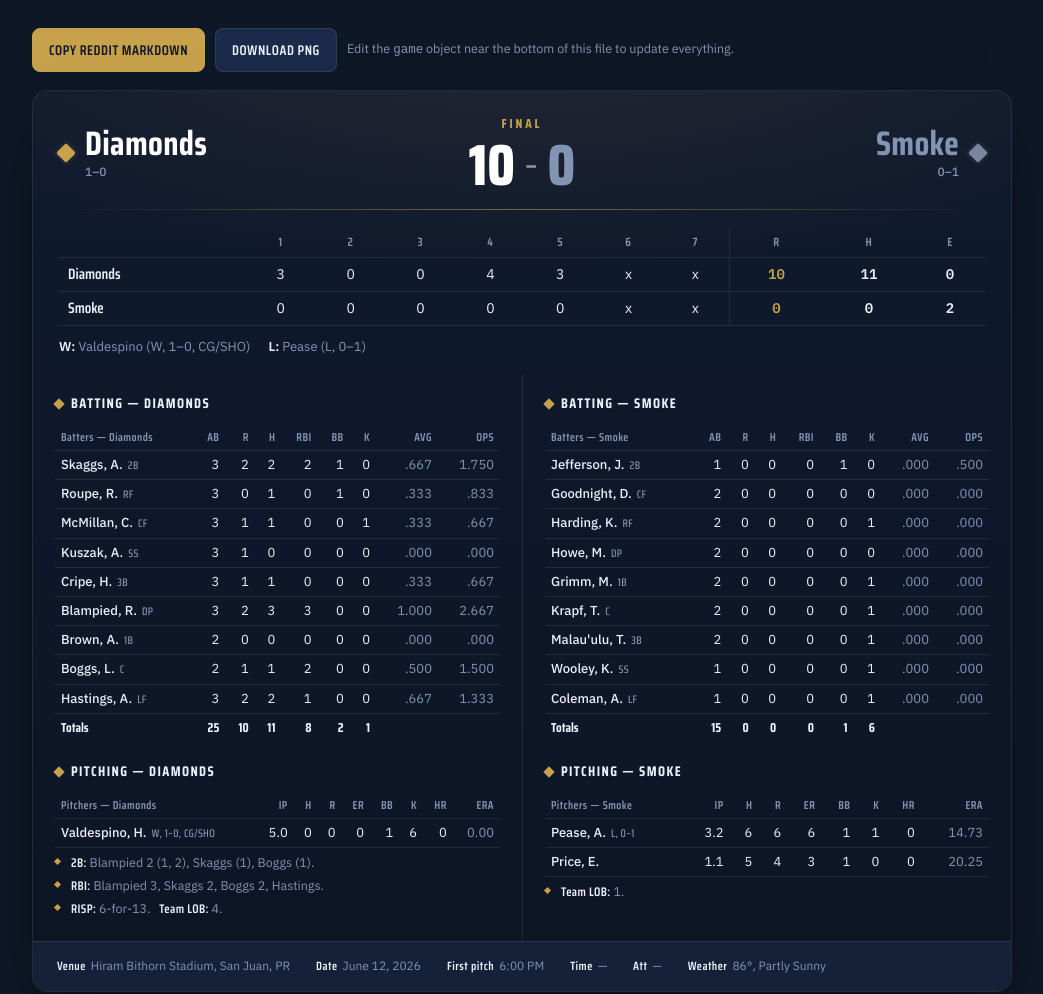
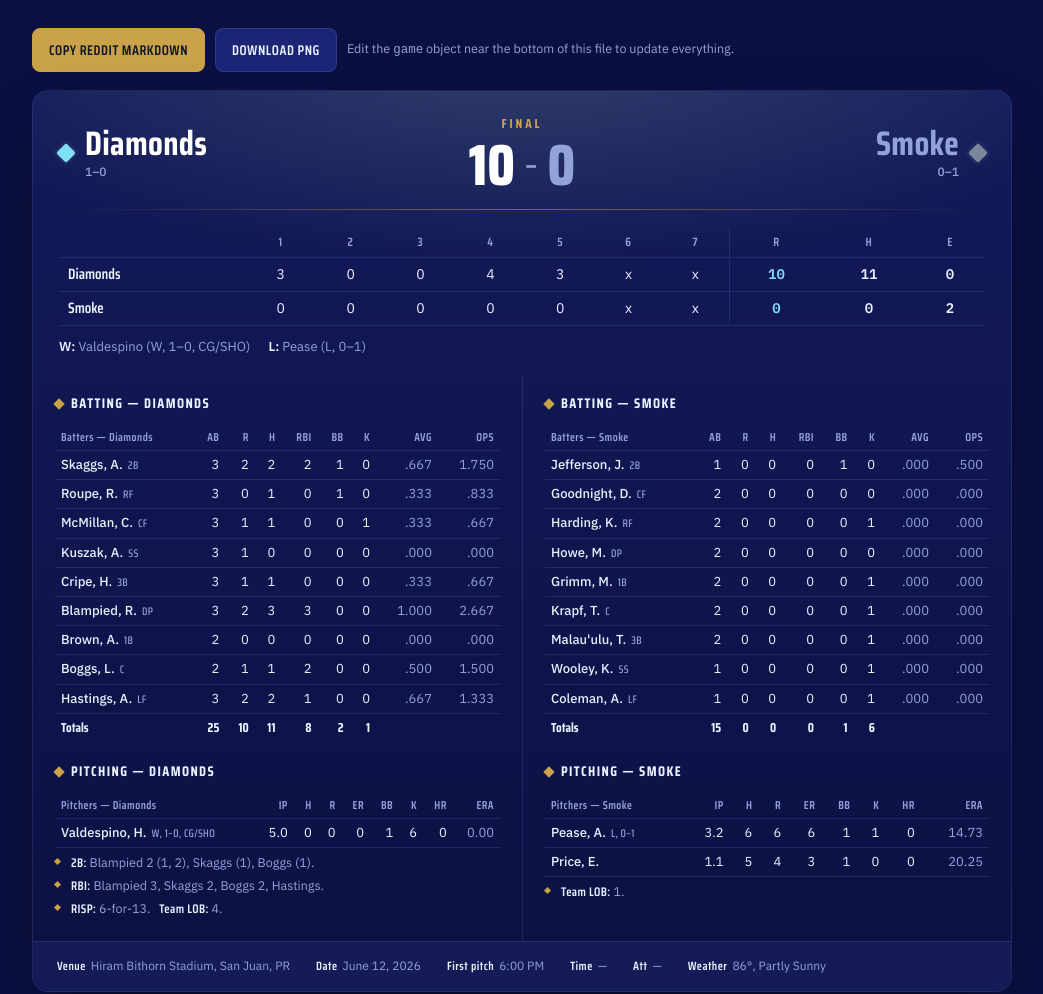
Before and after one commit to baseballbookshelf/kcdiamonds, a plain HTML site: page index.html in a window 1280 px wide. Shown: the top 994 px of the page, without its empty margins (118-1161 px from the left). Drawn offline with nearby package versions, Linux system fonts and the light colour scheme.

Commit message:
Add files via upload

```diff
--- a/index.html
+++ b/index.html
@@ -10,8 +10,9 @@
 <script src="https://cdnjs.cloudflare.com/ajax/libs/html2canvas/1.4.1/html2canvas.min.js"></script>
 <style>
   :root{
-    --bg:#0E1726; --panel:#152138; --panel2:#1B2A4A; --line:rgba(255,255,255,.09);
-    --ink:#EAF0FA; --muted:#8294B4; --gold:#C8A24B; --goldsoft:rgba(200,162,75,.16);
+    --bg:#0B1042; --panel:#141B57; --panel2:#1C2575; --line:rgba(140,170,255,.14);
+    --ink:#EAF1FF; --muted:#93A2D8; --gold:#C9A24A; --goldsoft:rgba(201,162,74,.18);
+    --cyan:#7FE0F5; --cyansoft:rgba(127,224,245,.16);
     --win:#7FD49B;
     --display:"Saira Condensed",system-ui,sans-serif;
     --body:"IBM Plex Sans",system-ui,sans-serif;
@@ -34,7 +35,7 @@
     border:1px solid var(--line);border-radius:8px;padding:10px 16px;cursor:pointer;
     transition:background .15s,border-color .15s,transform .05s;
   }
-  .btn:hover{background:#22335a;border-color:var(--gold)}
+  .btn:hover{background:#26318c;border-color:var(--cyan)}
   .btn:active{transform:translateY(1px)}
   .btn.primary{background:var(--gold);color:#10182a;border-color:var(--gold)}
   .btn.primary:hover{background:#d6b25f}
@@ -43,7 +44,7 @@
 
   /* ---- card ---- */
   .card{
-    background:linear-gradient(180deg,#101a2e,#0d1525);
+    background:linear-gradient(180deg,#121A5A,#0C1142);
     border:1px solid var(--line);border-radius:16px;overflow:hidden;
     box-shadow:0 24px 60px -24px rgba(0,0,0,.7);
     animation:rise .5s cubic-bezier(.2,.7,.2,1) both;
@@ -53,7 +54,8 @@
 
   /* ---- scoreboard header ---- */
   .board{padding:24px 26px 18px;background:
-    radial-gradient(120% 140% at 50% -20%,rgba(200,162,75,.10),transparent 60%);}
+    radial-gradient(120% 140% at 50% -20%,rgba(127,224,245,.13),transparent 55%),
+    radial-gradient(100% 120% at 50% -10%,rgba(201,162,74,.10),transparent 62%);}
   .matchup{display:grid;grid-template-columns:1fr auto 1fr;align-items:center;gap:14px}
   .team{display:flex;align-items:center;gap:12px;min-width:0}
   .team.home{justify-content:flex-end;text-align:right}
@@ -84,7 +86,7 @@
   .linescore td.team-cell,.linescore th.team-cell{text-align:left;font-family:var(--display);
     font-weight:600;font-size:15px;white-space:nowrap}
   .linescore td.tot{font-family:var(--mono);font-weight:600}
-  .linescore td.runs{color:var(--gold)}
+  .linescore td.runs{color:var(--cyan)}
   .linescore .sep{border-left:1px solid var(--line)}
   .decisions{margin-top:12px;font-size:13px;color:var(--muted);display:flex;flex-wrap:wrap;gap:6px 18px}
   .decisions b{color:var(--ink);font-weight:600}
@@ -172,7 +174,7 @@ const game = {
 
   // Diamonds listed first (visiting team in San Juan) — bats in top of each inning.
   away: {
-    name: "Kansas City Diamonds", short: "Diamonds", record: "1\u20130", color: "#C8A24B",
+    name: "Kansas City Diamonds", short: "Diamonds", record: "1\u20130", color: "#7FE0F5",
     errors: 0,
     line: [3,0,0,4,3,"x","x"],          // run-rule: game ended after 5
     batters: [
```
